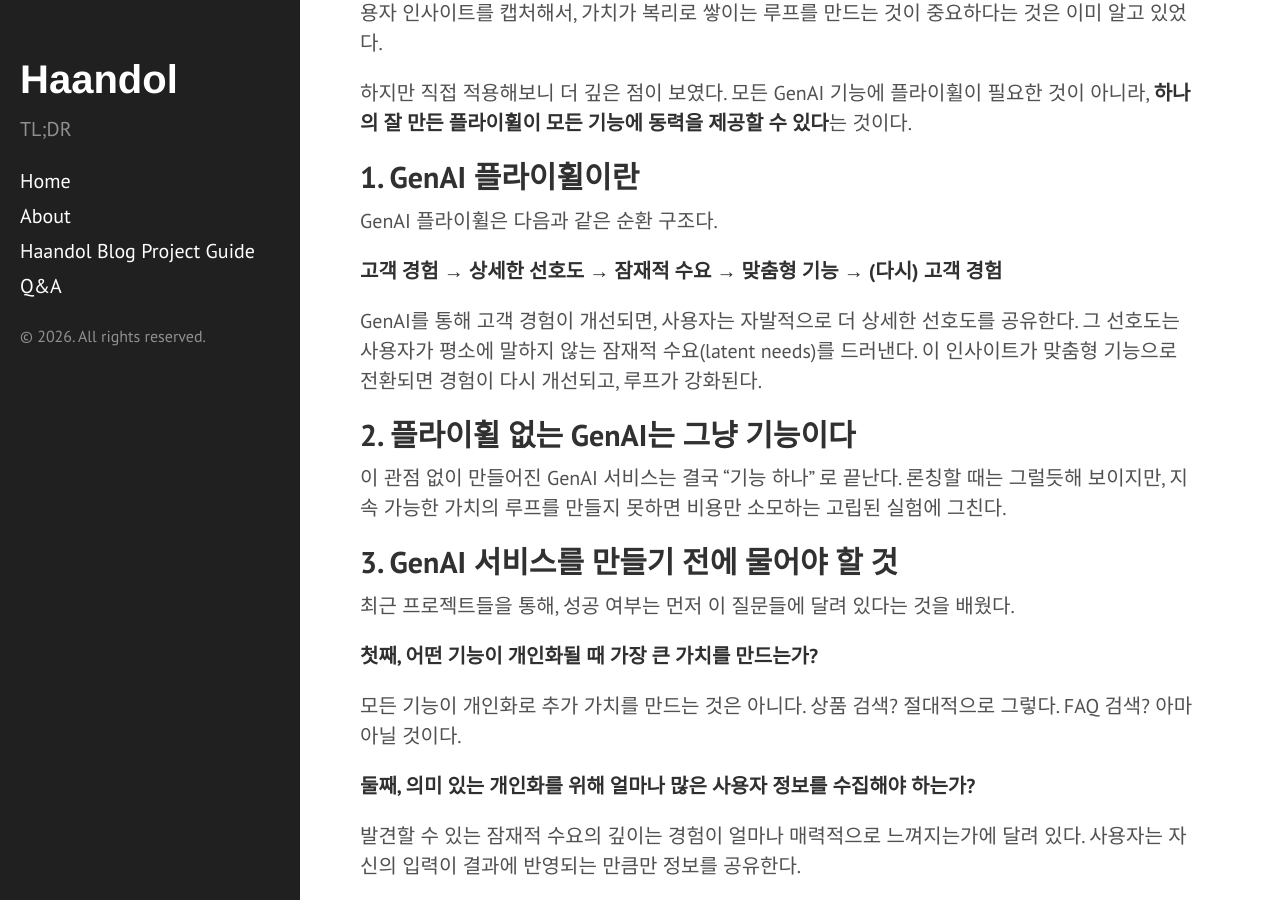
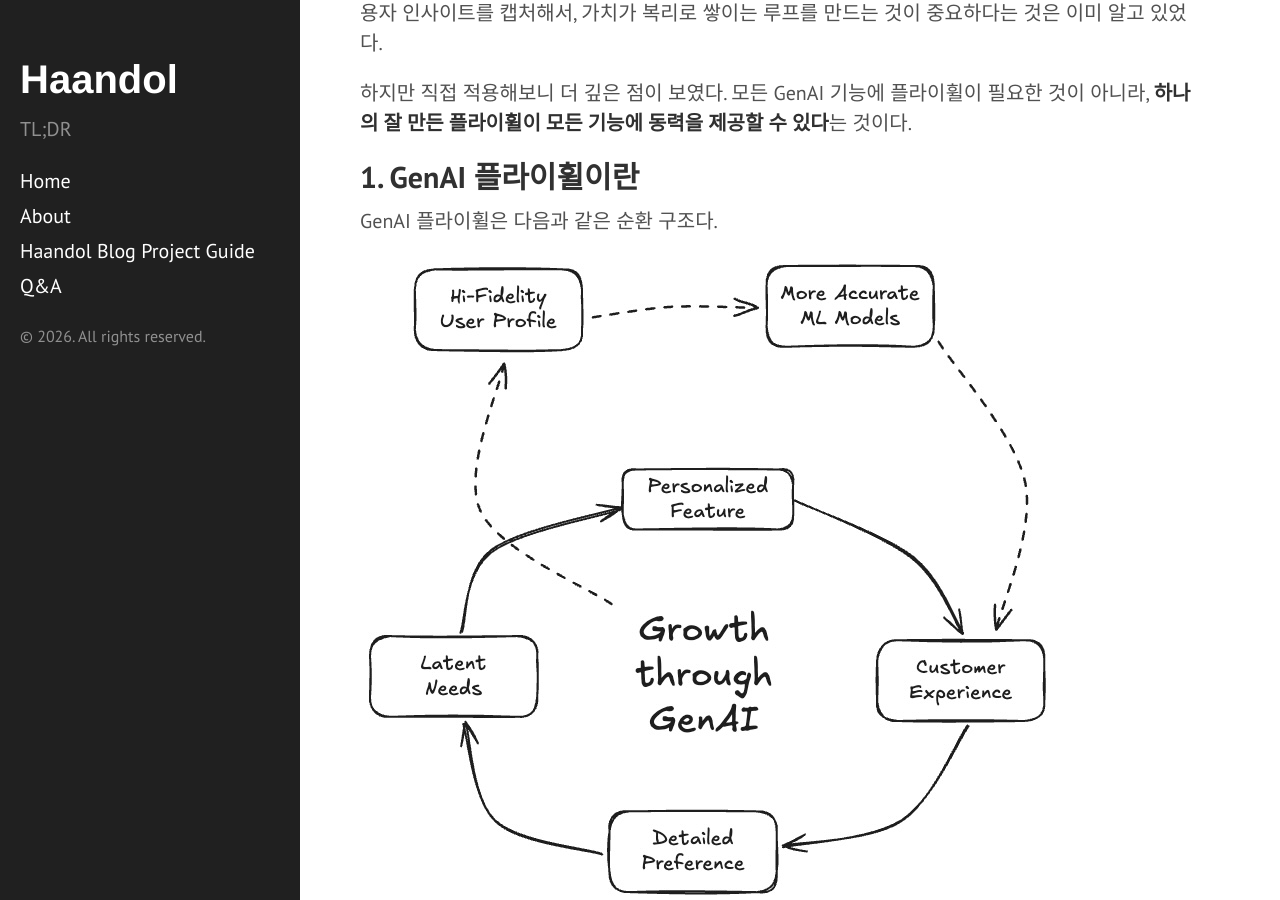
Before and after one commit to haandol/haandol.github.com, a Jekyll site: the page built from _posts/2026-03-12-genai-flywheel-for-business.md, in a window 1280 px wide and 900 px high, scrolled down 607 px. Built offline with Jekyll 4.4.1, drawn with Linux system fonts in a browser that asks for light colours; comment, search, counter and statistics services are not loaded.

Commit message:
add GenAI flywheel diagram image to the article
Co-Authored-By: Claude Opus 4.6 <noreply@anthropic.com>

```diff
--- a/_posts/2026-03-12-genai-flywheel-for-business.md
+++ b/_posts/2026-03-12-genai-flywheel-for-business.md
@@ -24,6 +24,8 @@ publish: true
 ## 1. GenAI 플라이휠이란
 
 GenAI 플라이휠은 다음과 같은 순환 구조다.
+
+![GenAI Flywheel](/assets/img/2026/0312/flywheel.jpg)
 
 **고객 경험 → 상세한 선호도 → 잠재적 수요 → 맞춤형 기능 → (다시) 고객 경험**
 
```
Also changed, not shown: assets/img/2026/0312/flywheel.jpg (added).
